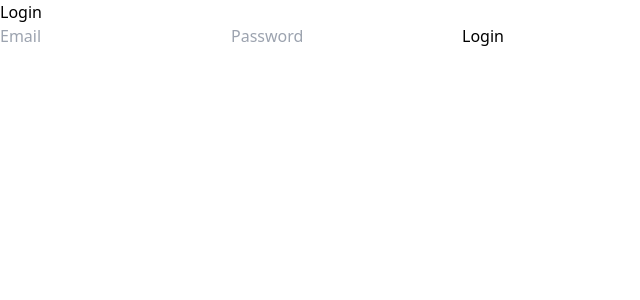
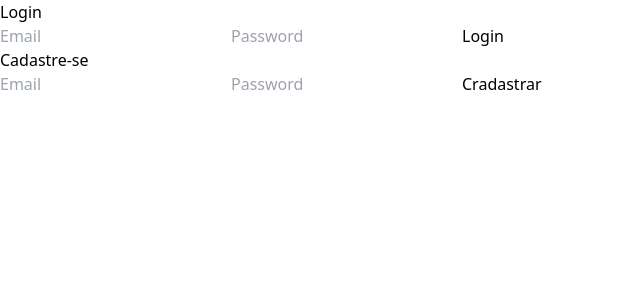
Before and after one commit to ogabrielfef/Task-Manager, a React (Create React App) app in the folder frontend/: page /login in a window 1280 px wide. Shown: the top 300 px of the page, without its empty margins (0-640 px from the left). Built offline with nearby package versions, Linux system fonts and the light colour scheme.

Commit message:
criação da função para registrar novo usuario

```diff
--- a/frontend/src/routes/Login.jsx
+++ b/frontend/src/routes/Login.jsx
@@ -1,11 +1,13 @@
 import React, { useState } from "react";
 import { useAuth } from '../contexts/authContext';
-import { UserLogin } from '../services/apiLogin';
+import { UserLogin, UserRegister } from '../services/apiLogin';
 import { useNavigate } from "react-router-dom";
 
 const LoginPage = () => {
     const [emailUser, setEmail] = useState('');
     const [password, setPassword] = useState('');
+    const [emailRegister, setEmailRegister] = useState('');
+    const [passwordRegister, setPasswordRegister] = useState('');
     const { login } = useAuth();
     const [error, setError] = useState('');
     const navigate = useNavigate();
@@ -13,10 +15,6 @@ const LoginPage = () => {
     const handleLogin = async () => {
         try {
             const { token, email, userId } = await UserLogin(emailUser, password);
-
-            // localStorage.setItem('userEmail', email);
-            // localStorage.setItem('userId', userId);
-            // localStorage.setItem('authToken', token);
 
             login(email, userId, token);
 
@@ -26,7 +24,18 @@ const LoginPage = () => {
         }
     };
 
+    const handleRegister = async () => {
+        await UserRegister(emailRegister, passwordRegister);
+
+        const { token, email, userId } = await UserLogin(emailRegister, passwordRegister);
+
+        login(email, userId, token);
+
+        navigate('/tasks');
+    };
+
     return (
+        <div>
             <div>
                 <h1>Login</h1>
                 <input
@@ -46,6 +55,25 @@ const LoginPage = () => {
                 </button>
                 {error && <span>{error}</span>}
             </div>
+            <div>
+                <h1>Cadastre-se</h1>
+                <input
+                    type="email"
+                    value={emailRegister}
+                    onChange={(e) => setEmailRegister(e.target.value)}
+                    placeholder="Email"
+                />
+                <input
+                    type="password"
+                    value={passwordRegister}
+                    onChange={(e) => setPasswordRegister(e.target.value)}
+                    placeholder="Password"
+                />
+                <button onClick={handleRegister}>
+                    Cradastrar
+                </button>
+            </div>
+        </div>
     );
 };
 
--- a/frontend/src/services/apiLogin.js
+++ b/frontend/src/services/apiLogin.js
@@ -18,7 +18,19 @@ export const UserLogin = async (email, password) => {
     }
 };
 
+// Função de registrar usuário.
+export const UserRegister = async (email, password) => {
+    try {
+        const response = await api.post('/register', { email, password });
+        return response.data;
+    } catch (error) {
+        throw new Error('Falha no cadastramento. Verifique suas credenciais.');
+    }
+};
+
 // Função de logout
 export const UserLogout = () => {
     localStorage.removeItem('authToken');
+    localStorage.removeItem('userId');
+    localStorage.removeItem('userEmail');
 };
```
Lines whose indentation alone changed are shown as unchanged.
